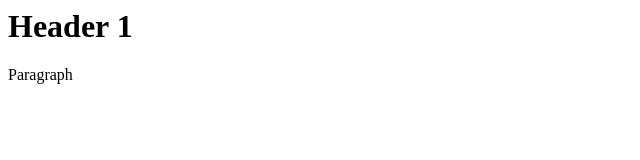
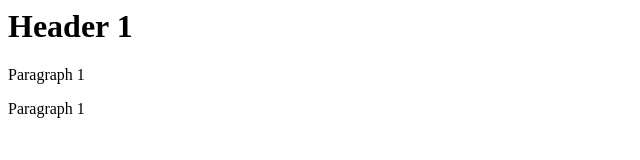
Before and after one commit to obarcelon/samplerepo1, a plain HTML site: page index.html in a window 1280 px wide. Shown: the whole page, without its empty margins (0-640 px from the left). Drawn offline with Linux system fonts and the light colour scheme.

Commit message:
test commit

```diff
--- a/index.html
+++ b/index.html
@@ -2,6 +2,7 @@
 <title>test</title>
 <body>
 <h1>Header 1</h1>
-<p>Paragraph</p>
+<p>Paragraph 1</p>
+<p>Paragraph 1</p>
 </body>
 </html>
```
